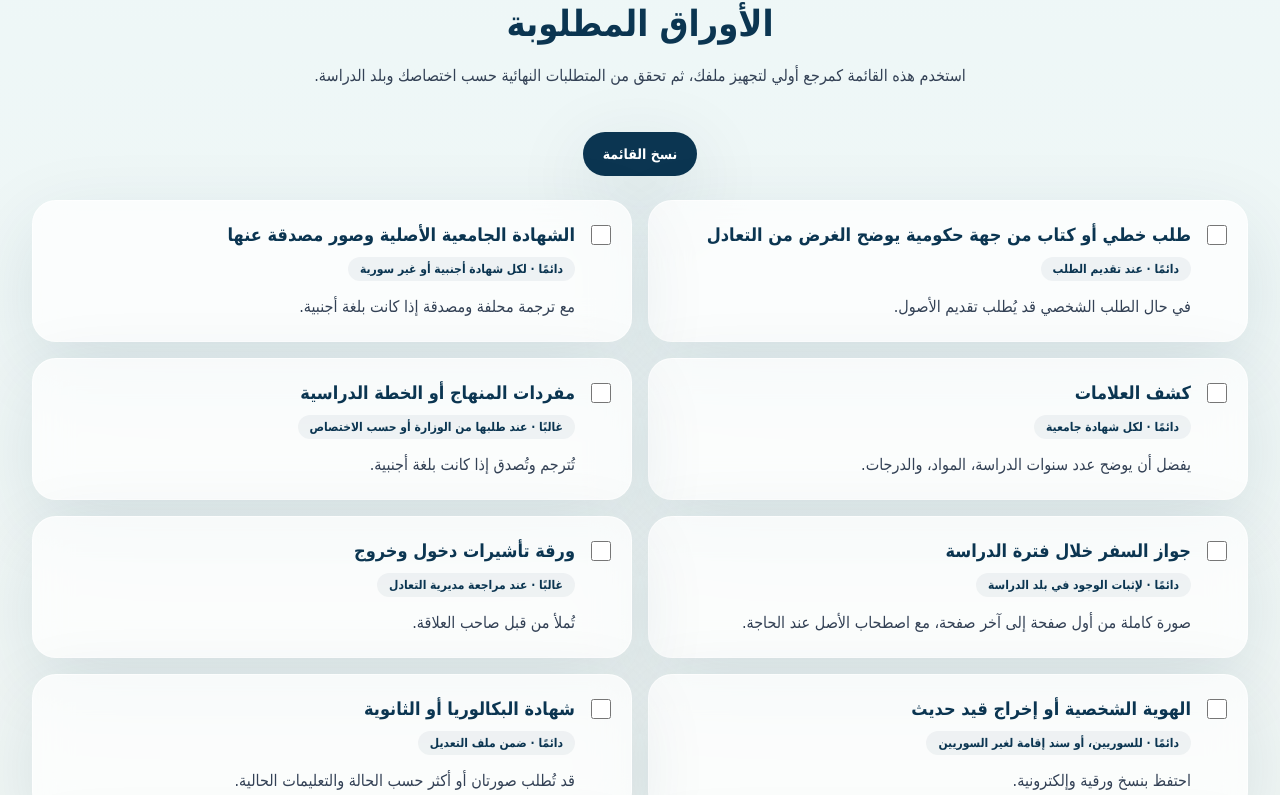
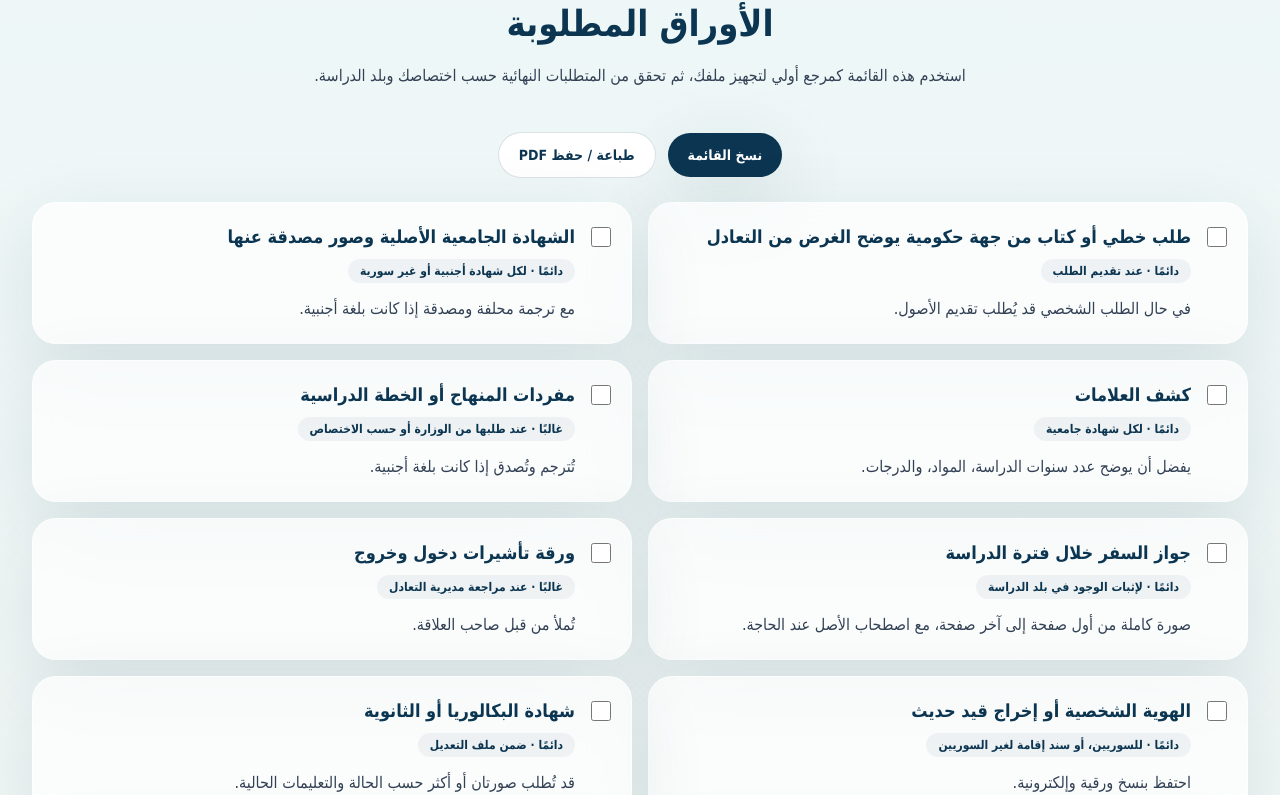
Before and after one commit to khaled931/syrian-certificate-equivalency-guide, a Next.js app: page / in a window 1280 px wide. Shown: the part 3019-3814 px from the top of the page. Built offline with nearby package versions, Linux system fonts and the light colour scheme.

Commit message:
Add print button and clean page actions

```diff
--- a/app/page.tsx
+++ b/app/page.tsx
@@ -1,4 +1,5 @@
 import CopyButton from '@/components/CopyButton';
+import PrintButton from '@/components/PrintButton';
 import {
   checklistText,
   documents,
@@ -169,13 +170,7 @@ export default function Home() {
         />
         <div className="mb-6 flex flex-wrap items-center justify-center gap-3 no-print">
           <CopyButton text={checklistText} />
-          <button
-            type="button"
-            onClick={undefined}
-            className="hidden rounded-full border border-ink/15 bg-white px-5 py-3 text-sm font-bold text-ink"
-          >
-            طباعة
-          </button>
+          <PrintButton />
         </div>
         <div className="grid gap-4 md:grid-cols-2">
           {documents.map((document) => (
@@ -253,7 +248,7 @@ export default function Home() {
         </div>
       </section>
 
-      <footer className="border-t border-white/60 bg-ink px-4 py-8 text-center text-white md:px-8">
+      <footer className="border-t border-white/60 bg-ink px-4 py-8 text-center text-white">
         <p className="font-black">{guideMeta.ownerLine}</p>
         <p className="mt-2 text-sm text-white/75">
           {guideMeta.appName} · {guideMeta.preparedBy} · آخر تحديث: {guideMeta.lastUpdated}
```
